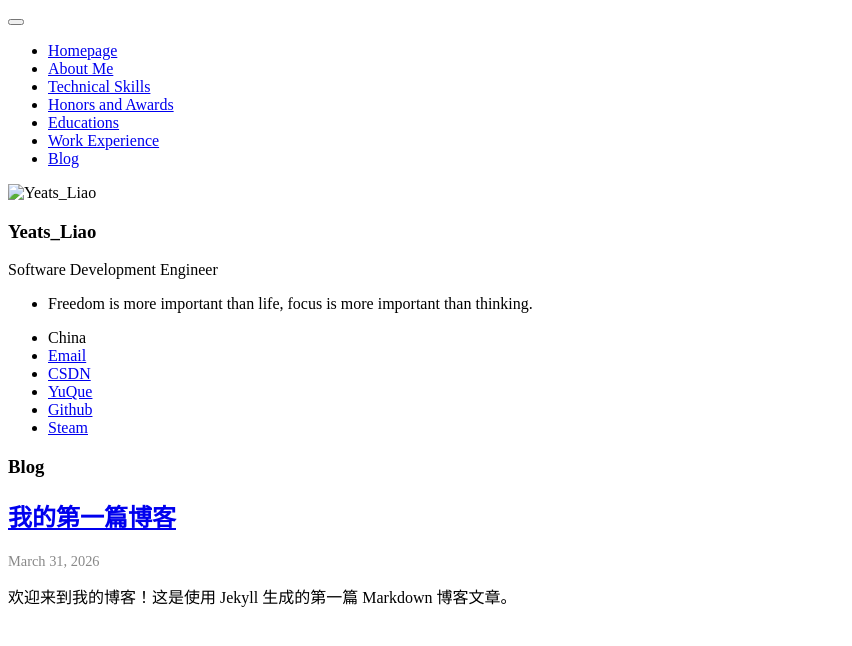
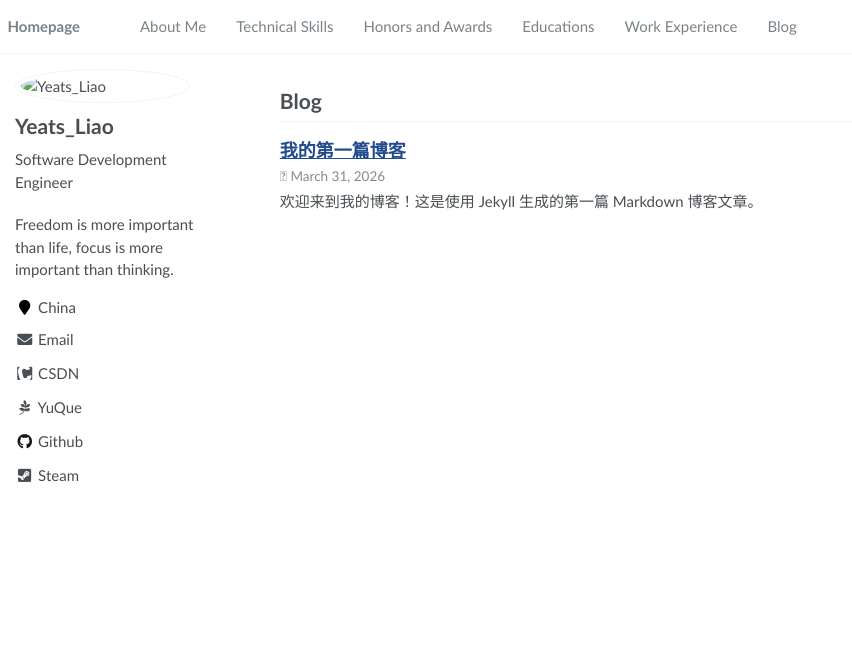
Before and after one commit to YeatsLiao/yeatsliao.github.io, a Jekyll site: the page built from _pages/blog.md, in a window 1280 px wide. Shown: the top 646 px of the page, without its empty margins (0-852 px from the left). Built offline with Jekyll 4.4.1, drawn with Linux system fonts in a browser that asks for light colours.

Commit message:
feat: 个人主页添加博客功能
Co-authored-by: traeagent <traeagent@users.noreply.github.com>

```diff
--- a/_includes/head.html
+++ b/_includes/head.html
@@ -11,9 +11,6 @@
 </script>
 
 <!-- For all browsers -->
-<link rel="stylesheet" href="assets/css/main.css">
+<link rel="stylesheet" href="{{ site.baseurl | default: '' }}/assets/css/main.css">
 
 <meta http-equiv="cleartype" content="on">
-<head>
-  <base target="_blank">
-</head>
--- a/_includes/head/custom.html
+++ b/_includes/head/custom.html
@@ -1,13 +1,13 @@
-<link rel="apple-touch-icon" sizes="180x180" href="images/apple-touch-icon.png">
-<link rel="icon" type="image/png" sizes="32x32" href="images/favicon-32x32.png">
-<link rel="icon" type="image/png" sizes="16x16" href="images/favicon-16x16.png">
-<link rel="manifest" href="images/site.webmanifest">
+<link rel="apple-touch-icon" sizes="180x180" href="{{ site.baseurl | default: '' }}/images/apple-touch-icon.png">
+<link rel="icon" type="image/png" sizes="32x32" href="{{ site.baseurl | default: '' }}/images/favicon-32x32.png">
+<link rel="icon" type="image/png" sizes="16x16" href="{{ site.baseurl | default: '' }}/images/favicon-16x16.png">
+<link rel="manifest" href="{{ site.baseurl | default: '' }}/images/site.webmanifest">
 
 <meta name="msapplication-TileColor" content="#000000">
-<meta name="msapplication-TileImage" content="images/mstile-144x144.png?v=M44lzPylqQ">
-<meta name="msapplication-config" content="images/browserconfig.xml?v=M44lzPylqQ">
+<meta name="msapplication-TileImage" content="{{ site.baseurl | default: '' }}/images/mstile-144x144.png?v=M44lzPylqQ">
+<meta name="msapplication-config" content="{{ site.baseurl | default: '' }}/images/browserconfig.xml?v=M44lzPylqQ">
 <meta name="theme-color" content="#ffffff">
-<link rel="stylesheet" href="assets/css/academicons.css"/>
+<link rel="stylesheet" href="{{ site.baseurl | default: '' }}/assets/css/academicons.css"/>
 
 <script type="text/x-mathjax-config"> MathJax.Hub.Config({ TeX: { equationNumbers: { autoNumber: "all" } } }); </script>
 <script type="text/x-mathjax-config">
--- a/_includes/scripts.html
+++ b/_includes/scripts.html
@@ -1,4 +1,4 @@
-<script src="assets/js/main.min.js"></script>
+<script src="{{ site.baseurl | default: '' }}/assets/js/main.min.js"></script>
 
 {% include analytics.html %}
 {% include fetch_google_scholar_stats.html %}
--- a/_layouts/post.html
+++ b/_layouts/post.html
@@ -2,6 +2,7 @@
 layout: default
 ---
 
+<div class="page__inner-wrap">
   <header>
     <h1 class="page__title" itemprop="headline">{{ page.title | escape }}</h1>
     {% if page.date %}
@@ -14,3 +15,4 @@ layout: default
   <section class="page__content" itemprop="text">
     {{ content }}
   </section>
+</div>
--- a/_pages/blog.md
+++ b/_pages/blog.md
@@ -11,16 +11,18 @@ author_profile: true
 
 <div class="entries-list">
   {% for post in site.posts %}
-    <article class="archive__item" itemscope itemtype="http://schema.org/CreativeWork">
-      <h2 class="archive__item-title" itemprop="headline">
-        <a href="{{ post.url | relative_url }}" rel="permalink">{{ post.title }}</a>
-      </h2>
-      <p class="page__meta" style="color: #888; font-size: 0.9em;">
-        <i class="far fa-clock" aria-hidden="true"></i> {{ post.date | date: "%B %d, %Y" }}
-      </p>
-      <div class="archive__item-excerpt" itemprop="description">
-        {{ post.excerpt | markdownify | strip_html | truncate: 160 }}
-      </div>
-    </article>
+    <div class="list__item">
+      <article class="archive__item" itemscope itemtype="http://schema.org/CreativeWork">
+        <h2 class="archive__item-title" itemprop="headline">
+          <a href="{{ post.url | relative_url }}">{{ post.title }}</a>
+        </h2>
+        <p class="page__meta" style="color: #888; font-size: 0.9em;">
+          <i class="far fa-clock" aria-hidden="true"></i> {{ post.date | date: "%B %d, %Y" }}
+        </p>
+        <div class="archive__item-excerpt" itemprop="description">
+          {{ post.excerpt | markdownify | strip_html | truncate: 160 }}
+        </div>
+      </article>
+    </div>
   {% endfor %}
 </div>
```
Lines whose indentation alone changed are shown as unchanged.
